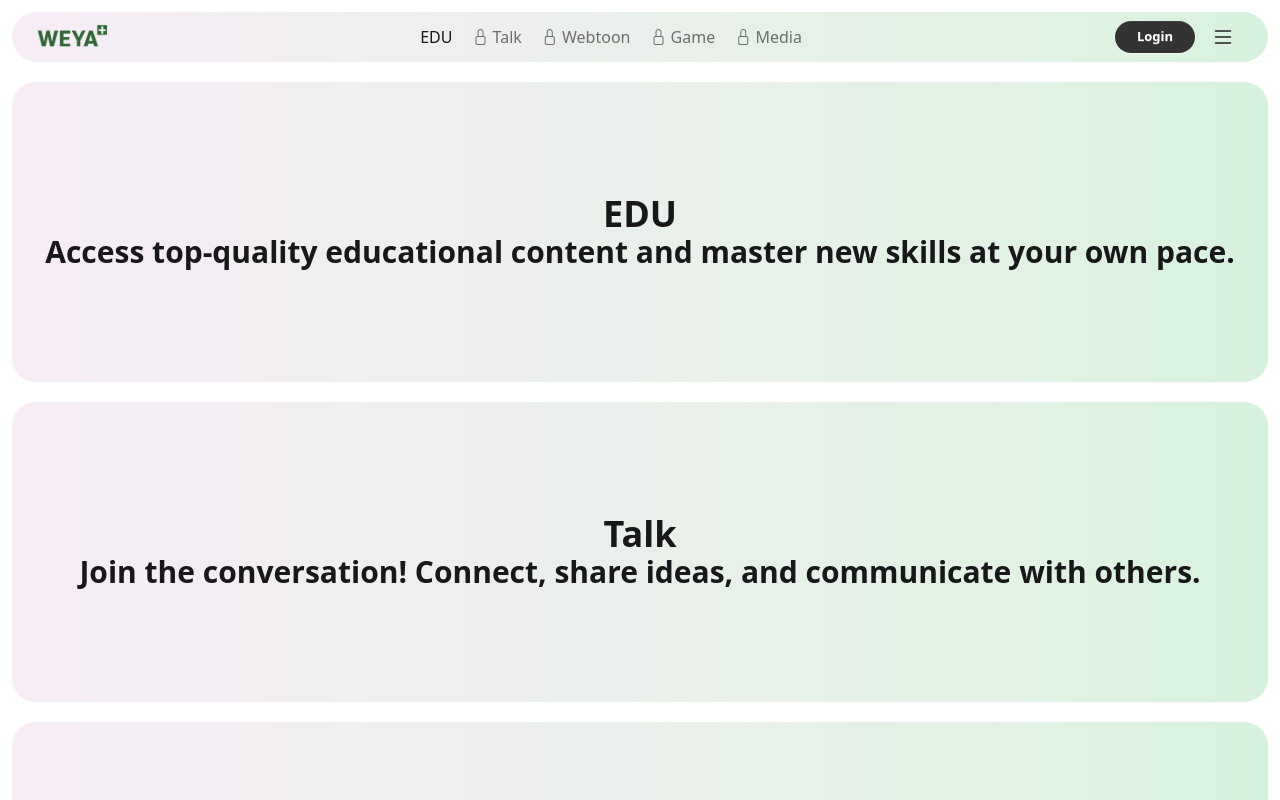
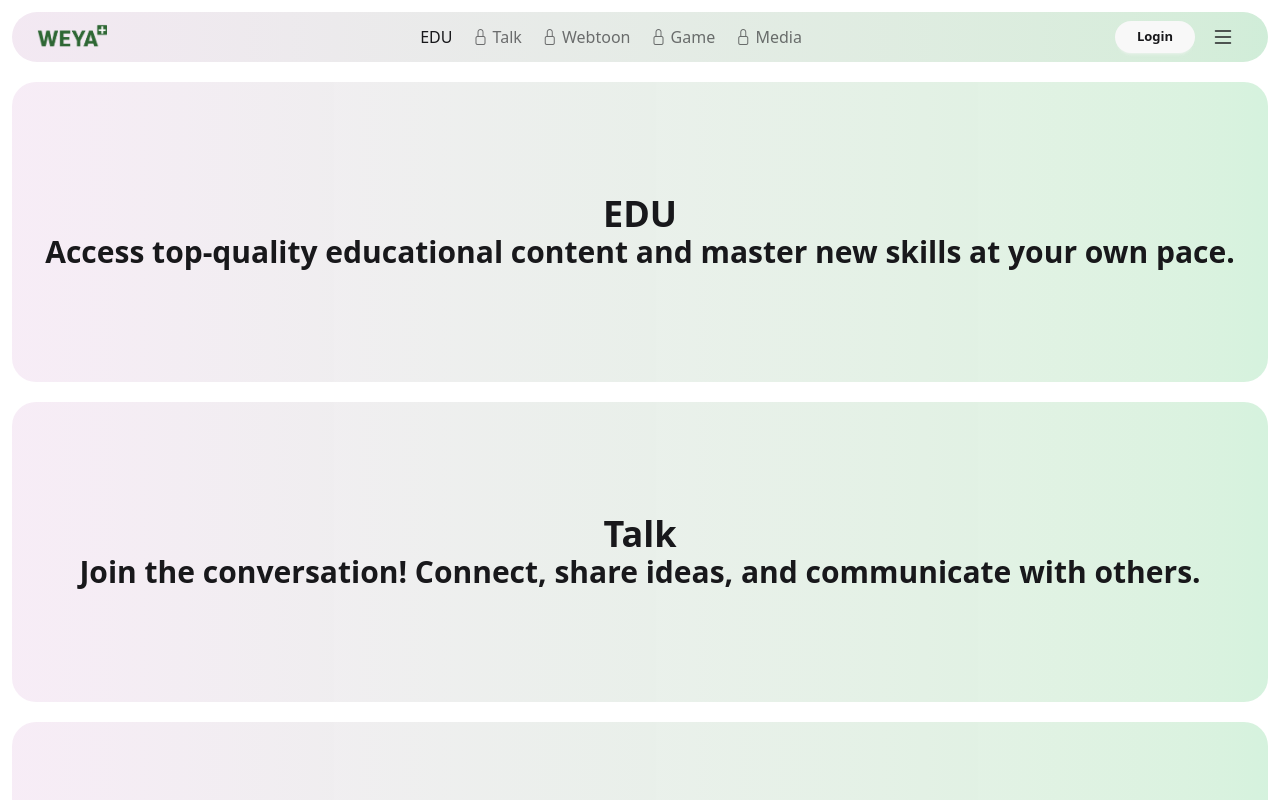
Before and after one commit to shahbozshirinboyev/weya-plus.uz, a React (Vite) app: page / in a window 1280 px wide. Shown: the top 800 px of the page. Built offline with nearby package versions, Linux system fonts and the light colour scheme.

Commit message:
New Page ...

```diff
--- a/src/components/Navbar.jsx
+++ b/src/components/Navbar.jsx
@@ -1,20 +1,17 @@
 import { NavLink } from "react-router-dom";
 import logo from "../../public/assets/logo/weya_plus.png";
-import { useState } from "react";
 import Login from "../components/Login";
 import ThemeSwitcher from "./ThemeSwitcher";
 
 function Navbar() {
-  const [themeController, setThemeController] = useState(0);
-  const changeTheme = (value) => {
-    setThemeController(value);
-  };
-
   return (
     <>
       <Login />
       <div className="container mx-auto px-3 sticky top-1 my-3 z-15">
-        <div className="w-full bg-white/95 backdrop-sepia-0 shadow-none border-0 bg-gradient-to-r from-[#eed9ed]/50 to-[#2ec05a]/20 rounded-full px-[25px] flex justify-between items-center h-[50px]">
+        <div className="w-full shadow-none border-0
+        bg-base-200 bg-gradient-to-r from-[#eed9ed]/50 dark:from-[#eed9ed]/20 to-[#2ec05a]/20
+        rounded-full px-[25px] flex justify-between items-center h-[50px]">
+
           <NavLink to="/">
             <img src={logo} alt="LOGO" className="w-[70px] cursor-pointer" />
           </NavLink>
@@ -44,10 +41,10 @@ function Navbar() {
             </li> */}
             </ul>
           </div>
+
           <div className="flex gap-2 items-center">
-            <button
-              onClick={() => document.getElementById("login").showModal()}
-              className="btn btn-sm border-0 btn-circle w-[80px] bg-[#333] text-white flex justify-center items-center"
+            <button onClick={() => document.getElementById("login").showModal()}
+              className="btn btn-sm border-0 btn-circle w-[80px] flex justify-center items-center"
             >
               <span className="text-[13px]">Login</span>
             </button>
@@ -63,7 +60,7 @@ function Navbar() {
 
               <ul
                 tabIndex={0}
-                className="dropdown-content menu bg-base-100 rounded-box w-62 p-2 mt-1 shadow-sm"
+                className="dropdown-content menu bg-base-100 rounded-box w-62 p-2 mt-1 shadow-sm border border-base-300"
               >
                 <div className="p-2 flex gap-2">
                   <img
--- a/src/components/ThemeSwitcher.jsx
+++ b/src/components/ThemeSwitcher.jsx
@@ -28,7 +28,7 @@ function ThemeSwitcher() {
     <div className="p-[2px] w-auto inline-block border border-gray-200 rounded-md">
       <div className="flex justify-between items-center w-[90px] h-[30px] relative">
       <div
-        className="absolute bg-gradient-to-r from-[#eed9ed]/50 to-[#2ec05a]/20 top-0 w-[30px] h-[30px] rounded-md transition-all duration-300"
+        className="absolute bg-gradient-to-r from-[#eed9ed]/40 dark:from-[#eed9ed]/10 to-[#2ec05a]/20 top-0 w-[30px] h-[30px] rounded-md transition-all duration-300"
         style={{ left: theme === "light" ? "0px" : theme === "night" ? "30px" : "60px", }}
       ></div>
 
```
